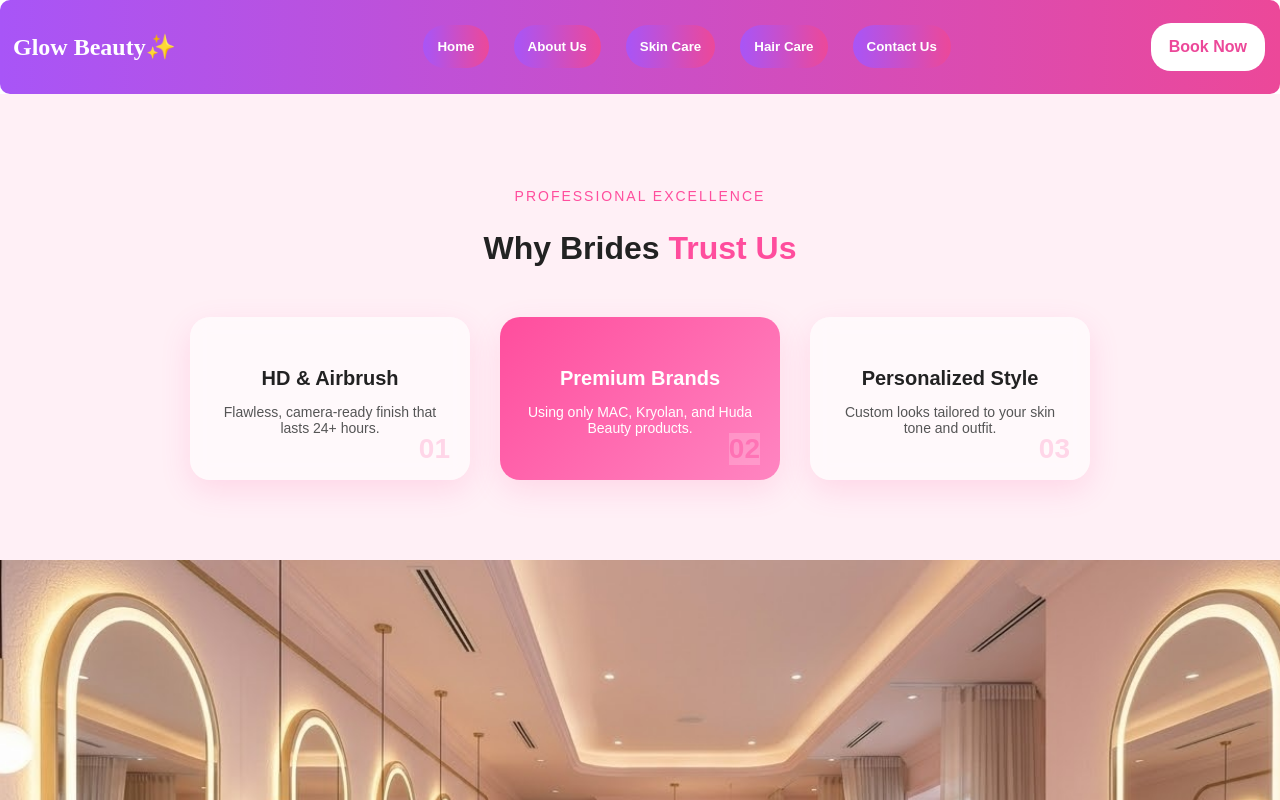
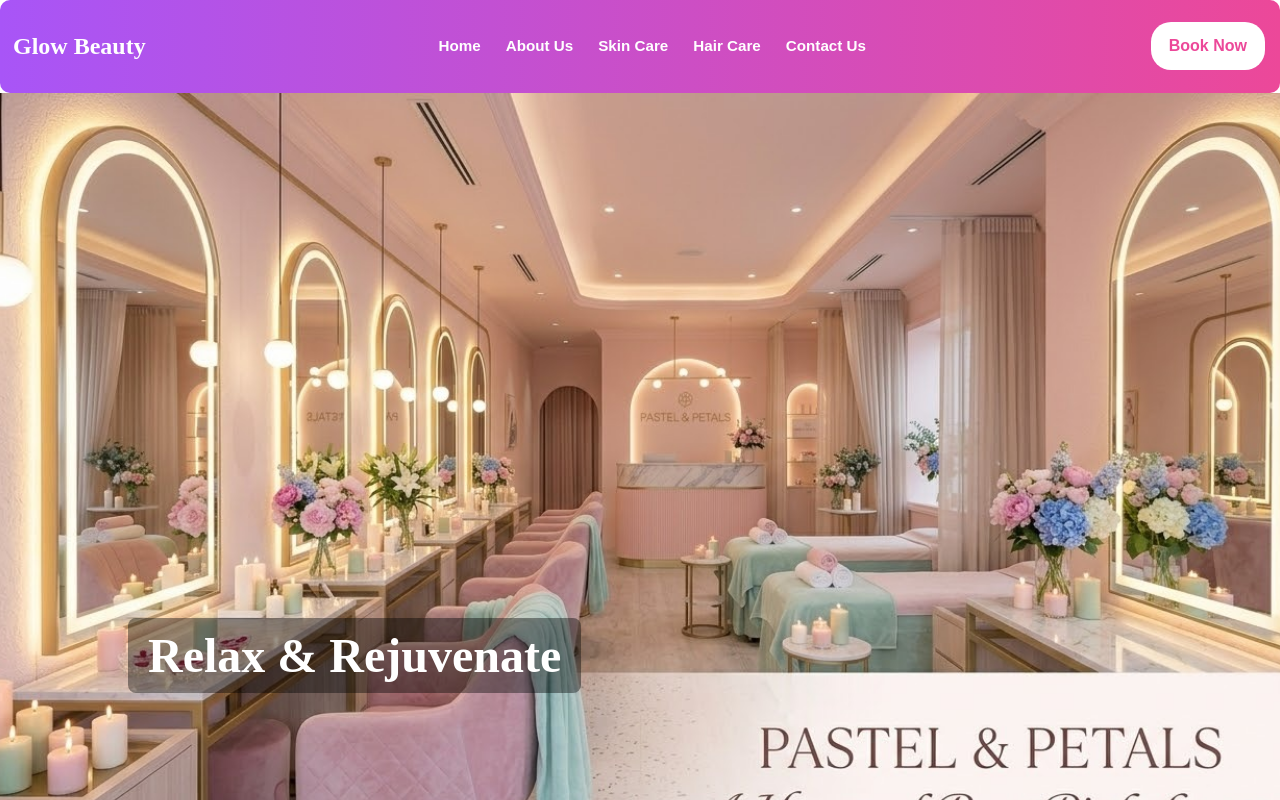
Before and after one commit to v-jany/Parlour, a React (Vite) app: page / in a window 1280 px wide. Shown: the top 800 px of the page. Built offline with nearby package versions, Linux system fonts and the light colour scheme.

Commit message:
fixed navbar issue

```diff
--- a/src/App.tsx
+++ b/src/App.tsx
@@ -1,13 +1,13 @@
-
-import { BrowserRouter, Routes, Route } from "react-router-dom";
+import { BrowserRouter, Route, Routes } from "react-router-dom";
 import Beauty from "./Beauty";
 import Beautysalon from "./Beautysalon";
-
-
+import Booking from "./Booking";
+import Booknow from "./Booknow";
 import Consultation from "./Consultation";
+import ExploreServices from "./ExploreServices";
 import Footer from "./Footer";
+import Gallery from "./Gallery";
 import Glow from "./Glow";
-
 import Hairtheraphy from "./Hairtheraphy";
 import Hero from "./Hero";
 import Navbar from "./Navbar";
@@ -15,145 +15,50 @@ import Portfolio from "./Portfolio";
 import Skincare from "./Skincare";
 import Steps from "./Steps";
 import Whychoose from "./Whychoose";
-import Booking from "./Booking";
-import Booknow from "./Booknow";
-import ExploreServices from "./ExploreServices";
-import Gallery from "./Gallery";
-
-
-
-
 
 function App() {
   return (
-
     <BrowserRouter>
       <Navbar />
 
       <Routes>
-        <Route path="/" element={
+        <Route
+          path="/"
+          element={
             <>
+              <div id="home" className="scroll-section">
+                <Hero />
+              </div>
+              <div id="about" className="scroll-section">
                 <Whychoose />
-            <Hero />
+              </div>
               <Beauty />
+              <div id="skincare" className="scroll-section">
                 <Skincare />
+              </div>
               <Consultation />
               <Portfolio />
+              <div id="contact" className="scroll-section">
                 <Booking />
+              </div>
               <Glow />
               <Beautysalon />
+              <div id="haircare" className="scroll-section">
                 <Hairtheraphy />
+              </div>
               <Steps />
-
               <Footer />
             </>
-        } />
+          }
+        />
 
-        <Route path="/Booknow" element={<Booknow/>}/>
-        <Route path="/ExploreServices" element={<ExploreServices/>}/>
-        <Route path="/Booking" element={<Booking/>}/>
-        <Route path="/Gallery" element={<Gallery/>}/>
-
-        <Route path="beauty" element={<Beauty />} />
-        <Route path="glow" element={<Glow />} />
-        <Route path="skincare" element={<Skincare/>} />
-        <Route path="haircare" element={<Hairtheraphy />} />
-        <Route path="contact us" element={<Booking />} />
-
+        <Route path="/Booknow" element={<Booknow />} />
+        <Route path="/ExploreServices" element={<ExploreServices />} />
+        <Route path="/Booking" element={<Booking />} />
+        <Route path="/Gallery" element={<Gallery />} />
       </Routes>
     </BrowserRouter>
-  )
+  );
 }
 
-
-
 export default App;
-
-
-// import { BrowserRouter, Routes, Route } from "react-router-dom";
-// import Beauty from "./Beauty";
-// import Beautysalon from "./Beautysalon";
-// import Booking from "./Booking";
-// import Booknow from "./Booknow";
-// import Consultation from "./Consultation";
-// import ExploreServices from "./ExploreServices";
-// import Footer from "./Footer";
-// import Glow from "./Glow";
-// import Gallery from "./Gallery";
-// import Hairtheraphy from "./Hairtheraphy";
-// import Hero from "./Hero";
-// import Navbar from "./Navbar";
-// import Portfolio from "./Portfolio";
-// import Skincare from "./Skincare";
-// import Steps from "./Steps";
-// import Whychoose from "./Whychoose";
-
-// function App() {
-//   return (
-//     <BrowserRouter>
-//       <Navbar />
-
-//       <Routes>
-//         <Route
-//           path="/"
-//           element={
-//             <>
-//               <section id="home">
-//                 <Hero />
-//               </section>
-
-//               <section id="about">
-//                 <Glow />
-//               </section>
-
-//               <section id="beauty">
-//                 <Beauty />
-//               </section>
-
-//               <section id="skincare">
-//                 <Skincare />
-//               </section>
-
-//               <section id="consultation">
-//                 <Consultation />
-//               </section>
-
-//               <section id="portfolio">
-//                 <Portfolio />
-//               </section>
-
-//               <section id="contact">
-//                 <Booking />
-//               </section>
-
-//               <section id="beautysalon">
-//                 <Beautysalon />
-//               </section>
-
-//               <section id="haircare">
-//                 <Hairtheraphy />
-//               </section>
-
-//               <section id="steps">
-//                 <Steps />
-//               </section>
-
-//               <section id="whychoose">
-//                 <Whychoose />
-//               </section>
-
-//               <Footer />
-//             </>
-//           }
-//         />
-
-//         <Route path="/Booknow" element={<Booknow />} />
-//         <Route path="/ExploreServices" element={<ExploreServices />} />
-//         <Route path="/Booking" element={<Booking />} />
-//         <Route path="/Gallery" element={<Gallery />} />
-//       </Routes>
-//     </BrowserRouter>
-//   );
-// }
-
-// export default App;
--- a/src/Navbar/index.module.scss
+++ b/src/Navbar/index.module.scss
@@ -24,23 +24,27 @@
   display: flex;
   gap: 25px;
   list-style: none;
+  margin: 0;
+  padding: 0;
+  align-items: center;
 
   li {
+    button {
+      display: inline-flex;
+      align-items: center;
+      border: none;
+      background: transparent;
+      color: white;
       cursor: pointer;
       transition: 0.3s;
       font-size: 0.95rem;
+      font-weight: 600;
+      padding: 0;
 
       &:hover {
         color: #ffe4e1;
       }
     }
-
-  a {
-    color: white;
-    text-decoration: none;
-    font-weight: bold;
-    font-size: 25px;
-    cursor: pointer;
   }
 }
 
@@ -64,6 +68,9 @@
 
 .hamburger {
   display: none;
+  border: none;
+  background: transparent;
+  color: white;
   font-size: 26px;
   cursor: pointer;
 }
@@ -103,7 +110,8 @@
     top: 65px;
     left: 10px;
     right: 10px;
-
+z-index:1000;
+pointer-events: all;
     background: linear-gradient(135deg, #a855f7, #ec4899);
     // background: white;
     border-radius: 12px;
@@ -118,17 +126,20 @@
 
   .menu li {
     list-style: none;
+    pointer-events: all;
+    z-index: 1000;
   }
 
-  .menu a {
+  .menu button {
     color: white;
-    text-decoration: none;
     font-size: 18px;
     font-weight: 600;
     transition: 0.3s;
+    background: transparent;
+    border: none;
   }
 
-  .menu a:hover {
+  .menu button:hover {
     color: #ffe4e1;
     transform: scale(1.05);
   }
--- a/src/Navbar/index.tsx
+++ b/src/Navbar/index.tsx
@@ -1,57 +1,3 @@
-
-
-// import React, { useState } from "react";
-// import { useNavigate } from "react-router-dom";
-// import styles from "./index.module.scss";
-
-// const Navbar: React.FC = () => {
-//   const [open, setOpen] = useState(false);
-//   const navigate = useNavigate();
-
-//   const goTo = (path: string) => {
-//     navigate(path);
-//     setOpen(false);
-//   };
-
-//   return (
-//     <nav className={styles.navbar}>
-
-//       <div className={styles.logo}>
-//         <h2>Glow Beauty✨</h2>
-//       </div>
-
-//       <ul className={`${styles.menu} ${open ? styles.active : ""}`}>
-//         <li><a onClick={() => goTo("/Beauty")}>Home</a></li>
-//         <li><a onClick={() => goTo("/Glow")}>About Us</a></li>
-//         <li><a onClick={() => goTo("/skincare")}>Skin Care</a></li>
-//         <li><a onClick={() => goTo("/haircare")}>Hair Care</a></li>
-//         <li><a onClick={() => goTo("/Booking")}>Contact Us</a></li>
-//       </ul>
-
-
-//       <div
-//         className={styles.hamburger}
-//         onClick={() => setOpen(!open)}
-//       >
-//         {open ? "✖" : "☰"}
-//       </div>
-
-
-//       <div className={styles.actions}>
-//         <button onClick={() => navigate("/Booknow")}>
-//           Book Now
-//         </button>
-//       </div>
-
-//     </nav>
-//   );
-// };
-
-// export default Navbar;
-
-
-
-
 import React, { useEffect, useState } from "react";
 import { useLocation, useNavigate } from "react-router-dom";
 import styles from "./index.module.scss";
@@ -60,6 +6,14 @@ type ScrollState = {
   scrollTo?: string;
 };
 
+const NAV_ITEMS = [
+  { label: "Home", id: "home" },
+  { label: "About Us", id: "about" },
+  { label: "Skin Care", id: "skincare" },
+  { label: "Hair Care", id: "haircare" },
+  { label: "Contact Us", id: "contact" },
+] as const;
+
 const Navbar: React.FC = () => {
   const [open, setOpen] = useState(false);
   const navigate = useNavigate();
@@ -67,23 +21,53 @@ const Navbar: React.FC = () => {
 
   const scrollToSection = (id: string) => {
     const element = document.getElementById(id);
-    if (element) {
+    if (!element) {
+      return false;
+    }
+
     element.scrollIntoView({
       behavior: "smooth",
       block: "start",
     });
+
+    window.history.replaceState(
+      window.history.state,
+      "",
+      `${window.location.pathname}#${id}`,
+    );
+
+    return true;
+  };
+
+  const scrollToSectionWhenReady = (id: string) => {
+    let attempts = 0;
+    const maxAttempts = 24;
+
+    const tryScroll = () => {
+      const didScroll = scrollToSection(id);
+      if (didScroll || attempts >= maxAttempts) {
+        return;
       }
+
+      attempts += 1;
+      window.requestAnimationFrame(tryScroll);
+    };
+
+    window.setTimeout(() => {
+      window.requestAnimationFrame(tryScroll);
+    }, 0);
   };
 
   const goToSection = (id: string) => {
     setOpen(false);
 
     if (location.pathname !== "/") {
-      navigate("/", { state: { scrollTo: id } });
+      const nextState: ScrollState = { scrollTo: id };
+      navigate("/", { state: nextState });
       return;
     }
 
-    scrollToSection(id);
+    scrollToSectionWhenReady(id);
   };
 
   const goToPage = (path: string) => {
@@ -92,57 +76,49 @@ const Navbar: React.FC = () => {
   };
 
   useEffect(() => {
+    if (location.pathname !== "/") {
+      return;
+    }
+
     const state = location.state as ScrollState | null;
+    const sectionId = state?.scrollTo ?? location.hash.replace("#", "");
 
-    if (location.pathname === "/" && state?.scrollTo) {
-      const timer = window.setTimeout(() => {
-        scrollToSection(state.scrollTo!);
-      }, 100);
+    if (!sectionId) {
+      return;
+    }
 
-      return () => window.clearTimeout(timer);
-    }
-  }, [location]);
+    scrollToSectionWhenReady(sectionId);
+  }, [location.hash, location.pathname, location.state]);
 
   return (
     <nav className={styles.navbar}>
       <div className={styles.logo}>
-        <h2>Glow Beauty✨</h2>
+        <h2>Glow Beauty</h2>
       </div>
 
       <ul className={`${styles.menu} ${open ? styles.active : ""}`}>
-        <li>
-          <button type="button" onClick={() => goToSection("home")}>
-            Home
+        {NAV_ITEMS.map((item) => (
+          <li key={item.id}>
+            <button type="button" onClick={() => goToSection(item.id)}>
+              {item.label}
             </button>
           </li>
-        <li>
-          <button type="button" onClick={() => goToSection("about")}>
-            About Us
-          </button>
-        </li>
-        <li>
-          <button type="button" onClick={() => goToSection("skincare")}>
-            Skin Care
-          </button>
-        </li>
-        <li>
-          <button type="button" onClick={() => goToSection("haircare")}>
-            Hair Care
-          </button>
-        </li>
-        <li>
-          <button type="button" onClick={() => goToSection("contact")}>
-            Contact Us
-          </button>
-        </li>
+        ))}
       </ul>
 
-      <div className={styles.hamburger} onClick={() => setOpen(!open)}>
-        {open ? "✖" : "☰"}
-      </div>
+      <button
+        type="button"
+        className={styles.hamburger}
+        onClick={() => setOpen((previousOpen) => !previousOpen)}
+        aria-label="Toggle navigation menu"
+      >
+        {open ? "X" : "Menu"}
+      </button>
 
       <div className={styles.actions}>
-        <button onClick={() => goToPage("/Booknow")}>Book Now</button>
+        <button type="button" onClick={() => goToPage("/Booknow")}>
+          Book Now
+        </button>
       </div>
     </nav>
   );
--- a/src/index.css
+++ b/src/index.css
@@ -0,0 +1,21 @@
+html {
+  scroll-behavior: smooth;
+}
+
+body {
+  margin: 0;
+}
+
+* {
+  box-sizing: border-box;
+}
+
+.scroll-section {
+  scroll-margin-top: 88px;
+}
+
+@media (max-width: 768px) {
+  .scroll-section {
+    scroll-margin-top: 76px;
+  }
+}
```
Also changed, not shown: src/Booking/index.tsx (line endings or trailing spaces), src/Hairtheraphy/index.tsx (line endings or trailing spaces), src/Hero/index.tsx (line endings or trailing spaces), src/Skincare/index.tsx (line endings or trailing spaces). Lines whose indentation alone changed are shown as unchanged.
